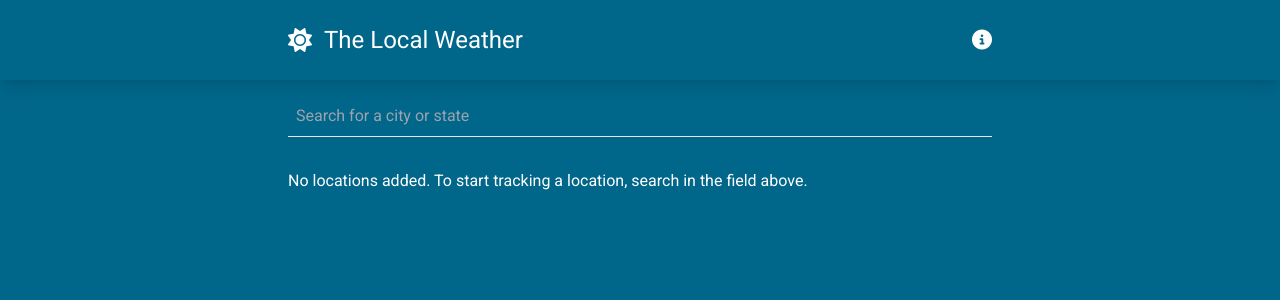
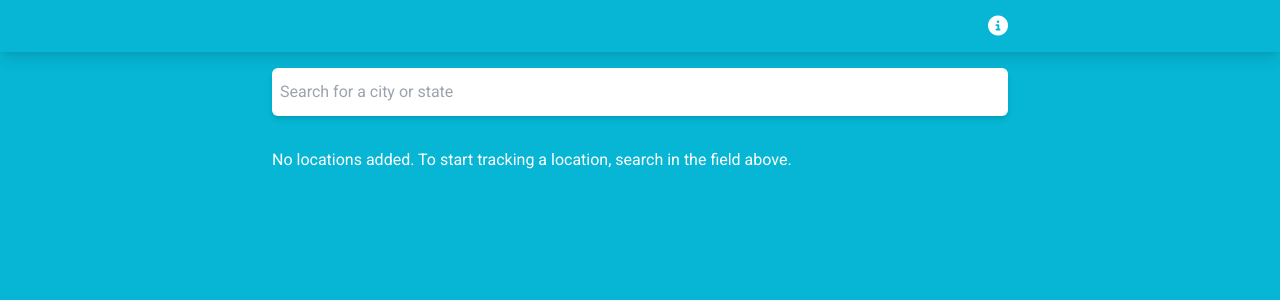
Before and after one commit to mkubincova/weather-app, a Vue app: page / in a window 1280 px wide. Shown: the top 300 px of the page. Built offline with nearby package versions, Linux system fonts and the light colour scheme.

Commit message:
feat: hp redesign

```diff
--- a/src/components/BaseModal.vue
+++ b/src/components/BaseModal.vue
@@ -1,11 +1,13 @@
 <template>
     <Teleport to="body">
         <Transition name="modal-outer">
-            <div v-show="modalActive" class="fixed inset-0 bg-black bg-opacity-30 flex justify-center px-8">
+            <div v-show="modalActive" class="fixed inset-0 bg-black bg-opacity-30 flex justify-center items-center p-4">
+                <div @click="$emit('close-modal')" class="fixed inset-0 -z-10"></div>
                 <Transition name="modal-inner">
-                    <div v-if="modalActive" class="p-4 bg-white self-start mt-32 max-w-screen-md">
+                    <div v-if="modalActive"
+                        class="p-4 bg-white max-w-screen-md max-h-[calc(100vh-2rem)] overflow-y-auto rounded-md">
                         <slot />
-                        <button class="text-white mt-8 bg-weather-primary py-2 px-6"
+                        <button class="text-white mt-8 bg-weather-secondary py-2 px-6 rounded-sm"
                             @click="$emit('close-modal')">Close</button>
                     </div>
                 </Transition>
@@ -20,8 +22,8 @@ defineProps({
         type: Boolean,
         default: false,
     }
-})
-defineEmits(["close-modal"])
+});
+defineEmits(["close-modal"]);
 </script>
 
 <style scoped>
--- a/src/components/CityCard.vue
+++ b/src/components/CityCard.vue
@@ -1,16 +1,20 @@
 <template>
     <div class="flex py-6 px-3 bg-weather-secondary rounded-md shadow-md cursor-pointer">
-        <div class="flex flex-col flex-1">
+        <div class="flex flex-col flex-1 gap-2">
             <h2 class="text-3xl">{{ city.city }}</h2>
-            <h3>{{ city.state }}</h3>
+            <h3 class="text-sm">{{ city.state ? `${city.state}, ` : '' }} {{ city.country }}</h3>
         </div>
         <div class="flex flex-col gap-2">
             <p class="text-3xl self-end">
                 {{ Math.round(city.weather.main.temp) }}&deg;
             </p>
             <div class="flex gap-2">
-                <span class="text-xs">H: {{ Math.round(city.weather.main.temp_max) }}&deg;</span>
-                <span class="text-xs">L: {{ Math.round(city.weather.main.temp_min) }}&deg;</span>
+                <span class="text-sm"><i class="fa-solid fa-arrow-up text-orange-300"></i> {{
+                    Math.round(city.weather.main.temp_max)
+                }}&deg;</span>
+                <span class="text-sm"><i class="fa-solid fa-arrow-down text-blue-200"></i> {{
+                    Math.round(city.weather.main.temp_min)
+                }}&deg;</span>
             </div>
         </div>
     </div>
--- a/src/components/CityList.vue
+++ b/src/components/CityList.vue
@@ -41,7 +41,7 @@ const router = useRouter();
 const gotToCityView = (city) => {
     router.push({
         name: 'cityView',
-        params: { state: city.state, city: city.city },
+        params: { state: city.state, city: city.city, country: city.country },
         query: { id: city.id, lat: city.coords.lat, lng: city.coords.lng },
     });
 };
--- a/src/components/SiteNavigation.vue
+++ b/src/components/SiteNavigation.vue
@@ -1,10 +1,9 @@
 <template>
     <header class="sticky top-0 bg-weather-primary shadow-lg">
-        <nav class="container flex flex-col sm:flex-row items-center gap-4 text-white py-6">
+        <nav class="container flex items-center gap-4 text-white py-3">
             <RouterLink :to="{ name: 'home' }">
-                <div class="flex items-center gap-3">
-                    <i class="fa-solid fa-sun text-2xl"></i>
-                    <p class="text-2xl">The Local Weather</p>
+                <div class="flex items-center gap-3" v-if="route.name !== 'home'">
+                    <i class="fa-solid fa-arrow-left text-xl"></i>
                 </div>
             </RouterLink>
 
@@ -77,6 +76,7 @@ const addCity = () => {
         id: uid(),
         state: route.params.state,
         city: route.params.city,
+        country: route.params.country,
         coords: {
             lat: route.query.lat,
             lng: route.query.lng
--- a/src/router/index.js
+++ b/src/router/index.js
@@ -14,7 +14,7 @@ const router = createRouter({
       }
     },
     {
-      path: '/weather/:state/:city',
+      path: '/weather/:country/:state?/:city',
       name: 'cityView',
       component: CityView,
       meta: {
--- a/src/views/HomeView.vue
+++ b/src/views/HomeView.vue
@@ -2,9 +2,8 @@
   <main class="container text-white">
     <div class="pt-4 mb-8 relative">
       <input type="text" placeholder="Search for a city or state" v-model="searchQuery" @input="getSearchResults"
-        class="w-full py-2 px-2 bg-transparent border-b focus:border-weather-secondary focus:outline-none focus:shadow-[0px_1px_0_0_#004E71]">
-      <ul class="abosolute bg-weather-secondary text-white w-full shadow-md py-2 px-1 top-[66px]"
-        v-if="mapboxSearchResults">
+        class="w-full py-3 px-2 rounded-md shadow-md cursor-pointer focus:outline-2 focus:outline-weather-secondary focus:outline-none text-black">
+      <ul class="w-full absolute top-[75px] p-2 bg-white text-black shadow-md rounded-md" v-if="mapboxSearchResults">
         <p v-if="searchError">Oops, something went wrong, please try again.</p>
         <p v-if="!searchError && mapboxSearchResults.length === 0">Nothing in here, try a different query.
         </p>
@@ -57,10 +56,14 @@ const getSearchResults = () => {
 };
 
 const previewCity = (result) => {
-  const [city, state] = result.place_name.split(",");
+  const resultArray = result.place_name.split(",");
+  let city, state, country;
+  if (resultArray.length === 3) [city, state, country] = resultArray;
+  if (resultArray.length === 2) [city, country] = resultArray;
+
   router.push({
     name: "cityView",
-    params: { state: state.replaceAll(" ", ""), city: city },
+    params: { country: country.replaceAll(" ", ""), state: state ? state.replaceAll(" ", "") : '', city: city },
     query: {
       lat: result.geometry.coordinates[1],
       lng: result.geometry.coordinates[0],
--- a/tailwind.config.js
+++ b/tailwind.config.js
@@ -3,16 +3,18 @@ module.exports = {
   content: ["./index.html", "./src/**/*.{vue,js,ts,jsx,tsx}"],
   theme: {
     extend: {
-      colors:{
-        "weather-primary": "#00668A",
-        "weather-secondary": "#004E71",
+      colors: {
+        // "weather-primary": "#00668A",
+        "weather-primary": "#06b6d4",
+        // "weather-secondary": "#004E71",
+        "weather-secondary": "#0891b2",
       }
     },
     fontFamily: {
       Roboto: ["Roboto, sans-serif"],
     },
     container: {
-      padding: "2rem",
+      padding: "1rem",
       center: true,
     },
     screens: {
```
